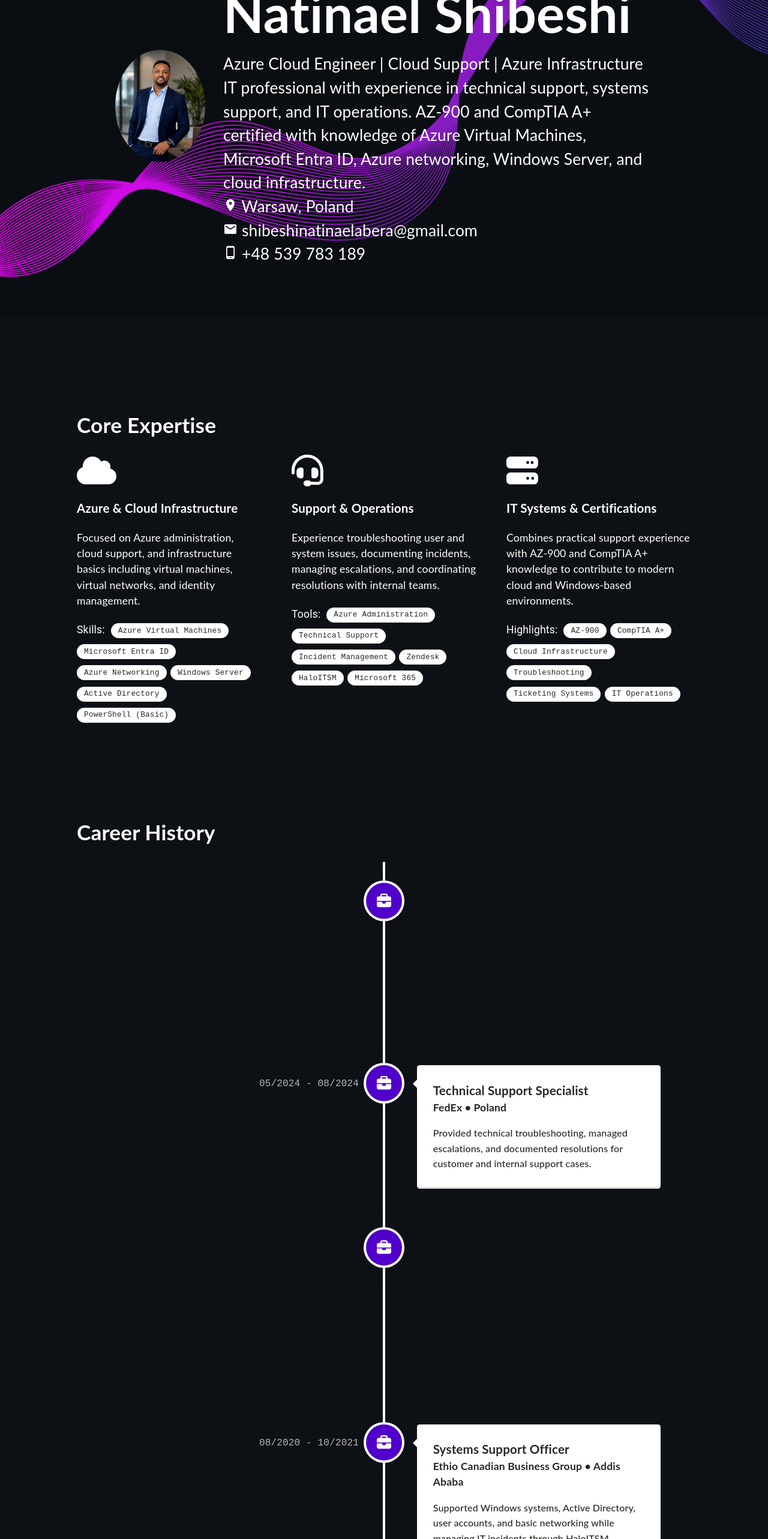
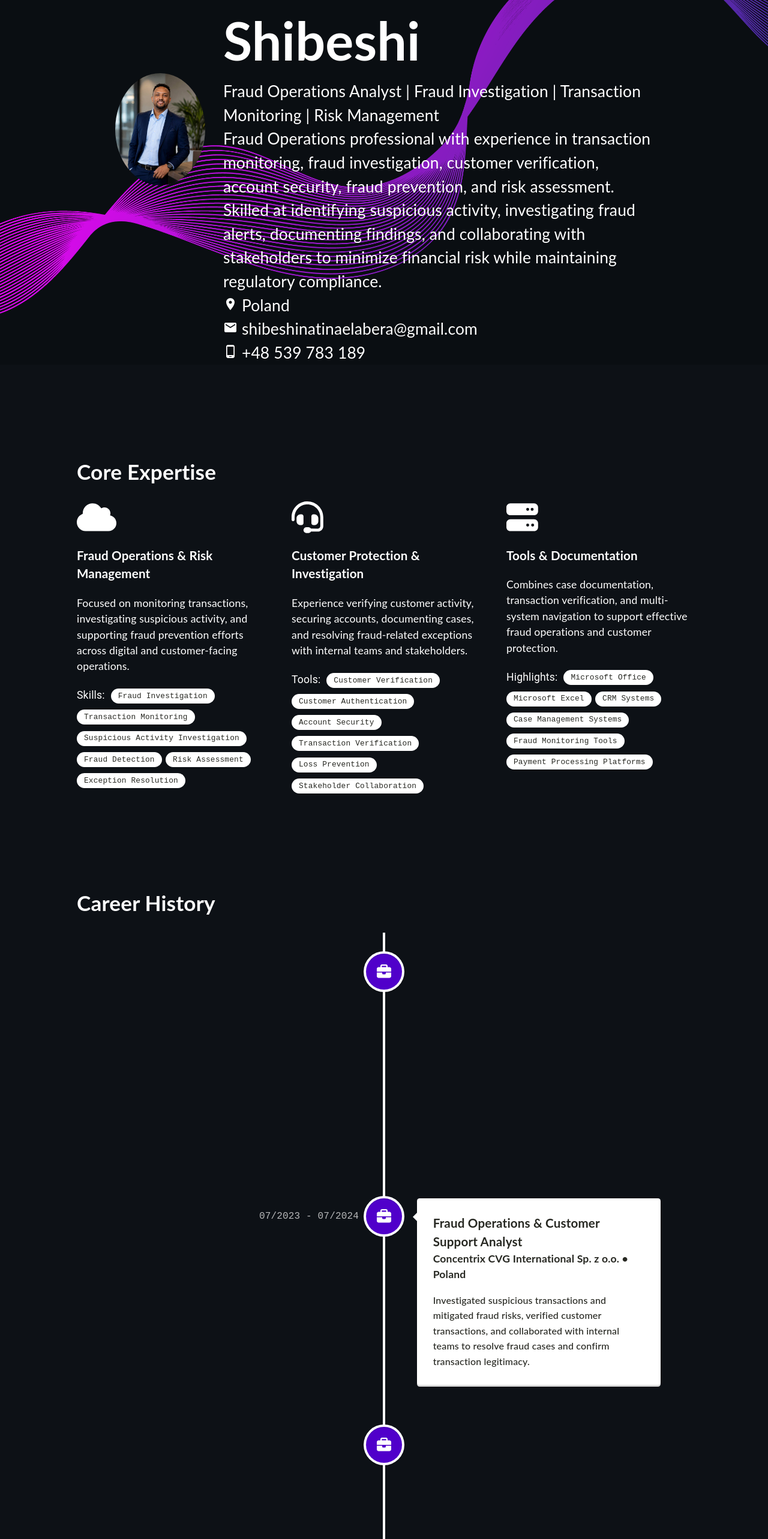
Before and after one commit to natinaelaberashi/portfolio-website, a React (Create React App) app: page / in a window 1280 px wide. Shown: the part 234-2800 px from the top of the page at 60% size. Built offline with nearby package versions, Linux system fonts and the light colour scheme.

Commit message:
Refresh portfolio content with fraud operations resume

```diff
--- a/public/index.html
+++ b/public/index.html
@@ -7,7 +7,7 @@
     <meta name="theme-color" content="#000000" />
     <meta
       name="description"
-      content="Natinael Shibeshi - Azure Cloud Engineer and IT support professional portfolio."
+      content="Natinael Abera Shibeshi - Fraud Operations Analyst and fraud investigation professional portfolio."
     />
     <link rel="apple-touch-icon" href="%PUBLIC_URL%/logo192.png" />
     <!--
@@ -24,7 +24,7 @@
       work correctly both with client-side routing and a non-root public URL.
       Learn how to configure a non-root public URL by running `npm run build`.
     -->
-    <title>Natinael Shibeshi | Azure Cloud Engineer</title>
+    <title>Natinael Abera Shibeshi | Fraud Operations Analyst</title>
   </head>
   <body>
     <noscript>You need to enable JavaScript to run this app.</noscript>
--- a/src/components/Contact.tsx
+++ b/src/components/Contact.tsx
@@ -54,7 +54,7 @@ function Contact() {
       <div className="items-container">
         <div className="contact_wrapper">
           <h1>Contact Me</h1>
-          <p>Open to Azure Cloud Engineer, Cloud Support Engineer, and Azure Administrator opportunities. Reach out for roles, collaborations, or cloud support discussions.</p>
+          <p>Open to fraud operations, fraud investigation, transaction monitoring, and risk management opportunities. Reach out for roles, collaborations, or discussions about fraud prevention and account security.</p>
           <Box
             ref={form}
             component="form"
--- a/src/components/Expertise.tsx
+++ b/src/components/Expertise.tsx
@@ -6,30 +6,30 @@ import Chip from '@mui/material/Chip';
 import '../assets/styles/Expertise.scss';
 
 const labelsFirst = [
-    "Azure Virtual Machines",
-    "Microsoft Entra ID",
-    "Azure Networking",
-    "Windows Server",
-    "Active Directory",
-    "PowerShell (Basic)"
+    "Fraud Investigation",
+    "Transaction Monitoring",
+    "Suspicious Activity Investigation",
+    "Fraud Detection",
+    "Risk Assessment",
+    "Exception Resolution"
 ];
 
 const labelsSecond = [
-    "Azure Administration",
-    "Technical Support",
-    "Incident Management",
-    "Zendesk",
-    "HaloITSM",
-    "Microsoft 365"
+    "Customer Verification",
+    "Customer Authentication",
+    "Account Security",
+    "Transaction Verification",
+    "Loss Prevention",
+    "Stakeholder Collaboration"
 ];
 
 const labelsThird = [
-    "AZ-900",
-    "CompTIA A+",
-    "Cloud Infrastructure",
-    "Troubleshooting",
-    "Ticketing Systems",
-    "IT Operations"
+    "Microsoft Office",
+    "Microsoft Excel",
+    "CRM Systems",
+    "Case Management Systems",
+    "Fraud Monitoring Tools",
+    "Payment Processing Platforms"
 ];
 
 function Expertise() {
@@ -40,8 +40,8 @@ function Expertise() {
             <div className="skills-grid">
                 <div className="skill">
                     <FontAwesomeIcon icon={faCloud} size="3x"/>
-                    <h3>Azure & Cloud Infrastructure</h3>
-                    <p>Focused on Azure administration, cloud support, and infrastructure basics including virtual machines, virtual networks, and identity management.</p>
+                    <h3>Fraud Operations & Risk Management</h3>
+                    <p>Focused on monitoring transactions, investigating suspicious activity, and supporting fraud prevention efforts across digital and customer-facing operations.</p>
                     <div className="flex-chips">
                         <span className="chip-title">Skills:</span>
                         {labelsFirst.map((label, index) => (
@@ -52,8 +52,8 @@ function Expertise() {
 
                 <div className="skill">
                     <FontAwesomeIcon icon={faHeadset} size="3x"/>
-                    <h3>Support & Operations</h3>
-                    <p>Experience troubleshooting user and system issues, documenting incidents, managing escalations, and coordinating resolutions with internal teams.</p>
+                    <h3>Customer Protection & Investigation</h3>
+                    <p>Experience verifying customer activity, securing accounts, documenting cases, and resolving fraud-related exceptions with internal teams and stakeholders.</p>
                     <div className="flex-chips">
                         <span className="chip-title">Tools:</span>
                         {labelsSecond.map((label, index) => (
@@ -64,8 +64,8 @@ function Expertise() {
 
                 <div className="skill">
                     <FontAwesomeIcon icon={faServer} size="3x"/>
-                    <h3>IT Systems & Certifications</h3>
-                    <p>Combines practical support experience with AZ-900 and CompTIA A+ knowledge to contribute to modern cloud and Windows-based environments.</p>
+                    <h3>Tools & Documentation</h3>
+                    <p>Combines case documentation, transaction verification, and multi-system navigation to support effective fraud operations and customer protection.</p>
                     <div className="flex-chips">
                         <span className="chip-title">Highlights:</span>
                         {labelsThird.map((label, index) => (
--- a/src/components/Footer.tsx
+++ b/src/components/Footer.tsx
@@ -10,7 +10,7 @@ function Footer() {
         <a href="mailto:shibeshinatinaelabera@gmail.com" target="_blank" rel="noreferrer"><EmailIcon/></a>
         <a href="https://www.linkedin.com/in/natinael-abera" target="_blank" rel="noreferrer"><LinkedInIcon/></a>
       </div>
-      <p>Portfolio for Natinael Shibeshi</p>
+      <p>Portfolio for Natinael Abera Shibeshi</p>
     </footer>
   );
 }
--- a/src/components/Main.tsx
+++ b/src/components/Main.tsx
@@ -11,23 +11,24 @@ function Main() {
     <div className="container">
       <div className="about-section">
         <div className="image-wrapper">
-          <img src="/profile.jpg" alt="Natinael Shibeshi" />
+          <img src="/profile.jpg" alt="Natinael Abera Shibeshi" />
         </div>
         <div className="content">
           <div className="social_icons">
             <a href="mailto:shibeshinatinaelabera@gmail.com" target="_blank" rel="noreferrer"><EmailIcon/></a>
             <a href="https://www.linkedin.com/in/natinael-abera" target="_blank" rel="noreferrer"><LinkedInIcon/></a>
           </div>
-          <h1>Natinael Shibeshi</h1>
-          <p>Azure Cloud Engineer | Cloud Support | Azure Infrastructure</p>
+          <h1>Natinael Abera Shibeshi</h1>
+          <p>Fraud Operations Analyst | Fraud Investigation | Transaction Monitoring | Risk Management</p>
           <p>
-            IT professional with experience in technical support, systems support, and IT operations.
-            AZ-900 and CompTIA A+ certified with knowledge of Azure Virtual Machines, Microsoft Entra ID,
-            Azure networking, Windows Server, and cloud infrastructure.
+            Fraud Operations professional with experience in transaction monitoring, fraud investigation,
+            customer verification, account security, fraud prevention, and risk assessment. Skilled at
+            identifying suspicious activity, investigating fraud alerts, documenting findings, and
+            collaborating with stakeholders to minimize financial risk while maintaining regulatory compliance.
           </p>
 
           <div className="contact-details">
-            <p><LocationOnIcon /> Warsaw, Poland</p>
+            <p><LocationOnIcon /> Poland</p>
             <p><EmailIcon /> shibeshinatinaelabera@gmail.com</p>
             <p><PhoneAndroidIcon /> +48 539 783 189</p>
           </div>
--- a/src/components/Timeline.tsx
+++ b/src/components/Timeline.tsx
@@ -20,22 +20,12 @@ function Timeline() {
             iconStyle={{ background: '#5000ca', color: 'rgb(39, 40, 34)' }}
             icon={<FontAwesomeIcon icon={faBriefcase} />}
           >
-            <h3 className="vertical-timeline-element-title">Customer Operations & Support Specialist</h3>
-            <h4 className="vertical-timeline-element-subtitle">Euronet Polska Sp. z o.o. • Warsaw, Poland</h4>
+            <h3 className="vertical-timeline-element-title">Fraud Operations & Customer Support Analyst</h3>
+            <h4 className="vertical-timeline-element-subtitle">Euronet Polska Sp. z o.o. (Ria Money Transfer Project) • Poland</h4>
             <p>
-              Troubleshoot user and system issues, manage support cases in Zendesk, document incidents, and coordinate resolutions with internal teams.
-            </p>
-          </VerticalTimelineElement>
-          <VerticalTimelineElement
-            className="vertical-timeline-element--work"
-            date="05/2024 - 08/2024"
-            iconStyle={{ background: '#5000ca', color: 'rgb(39, 40, 34)' }}
-            icon={<FontAwesomeIcon icon={faBriefcase} />}
-          >
-            <h3 className="vertical-timeline-element-title">Technical Support Specialist</h3>
-            <h4 className="vertical-timeline-element-subtitle">FedEx • Poland</h4>
-            <p>
-              Provided technical troubleshooting, managed escalations, and documented resolutions for customer and internal support cases.
+              Monitored digital account activity and online transactions to detect fraud and policy violations,
+              verified suspicious activity through phone and email authentication, documented investigations,
+              and secured compromised accounts to minimize fraud losses.
             </p>
           </VerticalTimelineElement>
           <VerticalTimelineElement
@@ -44,34 +34,36 @@ function Timeline() {
             iconStyle={{ background: '#5000ca', color: 'rgb(39, 40, 34)' }}
             icon={<FontAwesomeIcon icon={faBriefcase} />}
           >
-            <h3 className="vertical-timeline-element-title">Technical Support Specialist</h3>
+            <h3 className="vertical-timeline-element-title">Fraud Operations & Customer Support Analyst</h3>
             <h4 className="vertical-timeline-element-subtitle">Concentrix CVG International Sp. z o.o. • Poland</h4>
             <p>
-              Supported Windows environments, Microsoft applications, and user issues through ticket-based troubleshooting and documented technical solutions.
+              Investigated suspicious transactions and mitigated fraud risks, verified customer transactions,
+              and collaborated with internal teams to resolve fraud cases and confirm transaction legitimacy.
             </p>
           </VerticalTimelineElement>
           <VerticalTimelineElement
             className="vertical-timeline-element--work"
-            date="08/2020 - 10/2021"
+            date="08/2020 - 09/2021"
             iconStyle={{ background: '#5000ca', color: 'rgb(39, 40, 34)' }}
             icon={<FontAwesomeIcon icon={faBriefcase} />}
           >
-            <h3 className="vertical-timeline-element-title">Systems Support Officer</h3>
-            <h4 className="vertical-timeline-element-subtitle">Ethio Canadian Business Group • Addis Ababa</h4>
+            <h3 className="vertical-timeline-element-title">Risk & Fraud Operations Analyst</h3>
+            <h4 className="vertical-timeline-element-subtitle">Commercial Bank of Ethiopia (CBE) • Ethiopia</h4>
             <p>
-              Supported Windows systems, Active Directory, user accounts, and basic networking while managing IT incidents through HaloITSM.
+              Investigated account and authentication risks, identified suspicious activity and escalated exceptions,
+              and verified transactions to support fraud risk resolution.
             </p>
           </VerticalTimelineElement>
           <VerticalTimelineElement
             className="vertical-timeline-element--work"
-            date="2021 - 2023"
+            date="10/2021 - 07/2023"
             iconStyle={{ background: '#5000ca', color: 'rgb(39, 40, 34)' }}
             icon={<FontAwesomeIcon icon={faGraduationCap} />}
           >
             <h3 className="vertical-timeline-element-title">Education</h3>
             <h4 className="vertical-timeline-element-subtitle">MSc Management & Organization • Silesian University of Technology</h4>
             <p>
-              BSc Civil Engineering • Addis Ababa University
+              Advanced education in management and organization aligned with professional experience in risk and fraud operations.
             </p>
           </VerticalTimelineElement>
         </VerticalTimeline>
```
